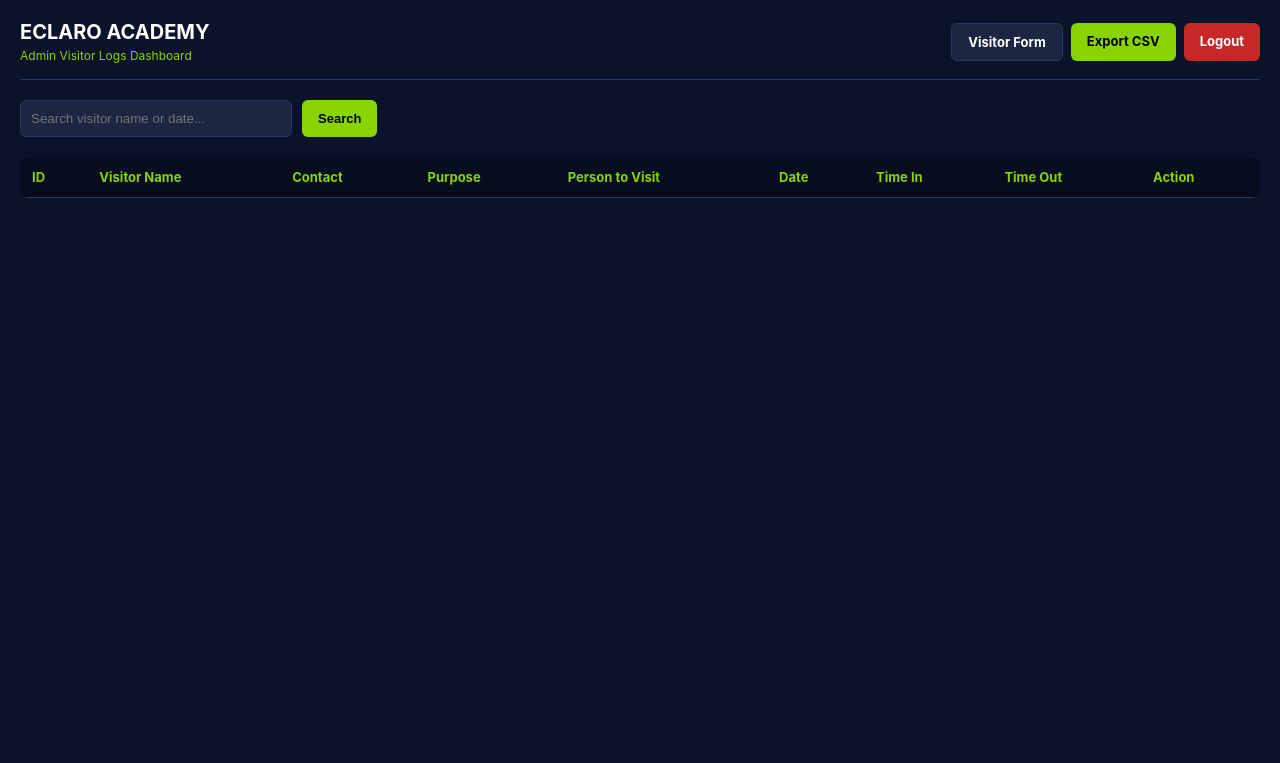
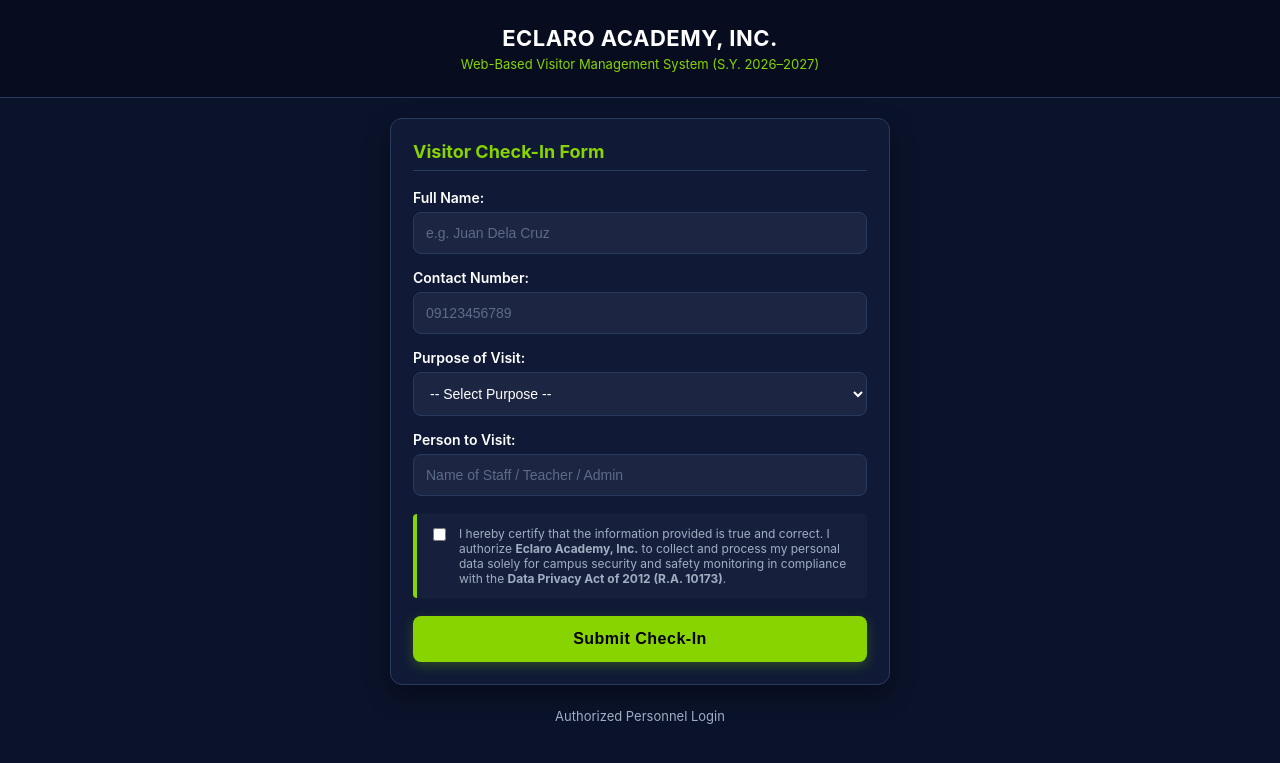
Before and after one commit to erickarcenal-hue/eclaro-visitor-system, a Flask app: page / in a window 1280 px wide. Shown: the top 763 px of the page. Run offline with Flask 3, Linux system fonts and the light colour scheme; lists and menus that the app fills with data are empty.

Commit message:
Change title and update styles for visitor registration

```diff
--- a/templates/index.html
+++ b/templates/index.html
@@ -3,7 +3,7 @@
 <head>
     <meta charset="UTF-8">
     <meta name="viewport" content="width=device-width, initial-scale=1.0">
-    <title>Eclaro Academy - Admin Dashboard</title>
+    <title>Eclaro Academy - Visitor Registration</title>
     <style>
         :root {
             --bg-dark: #0b132b;
@@ -11,138 +11,210 @@
             --input-dark: #1c2541;
             --border-blue: #2a3a5e;
             --text-main: #ffffff;
+            --text-sub: #a0aec0;
             --lime-green: #88d400;
+            --lime-hover: #76b900;
         }
 
         body {
-            font-family: -apple-system, BlinkMacSystemFont, sans-serif;
+            font-family: -apple-system, BlinkMacSystemFont, 'Segoe UI', Roboto, Helvetica, Arial, sans-serif;
             background-color: var(--bg-dark);
+            margin: 0;
+            padding: 0;
             color: var(--text-main);
-            margin: 0;
-            padding: 20px;
         }
 
         .header {
-            display: flex;
-            justify-content: space-between;
-            align-items: center;
+            background-color: #070d1f;
+            color: white;
+            padding: 25px 15px;
+            text-align: center;
             border-bottom: 1px solid var(--border-blue);
-            padding-bottom: 15px;
-            margin-bottom: 20px;
         }
 
-        h1 { font-size: 20px; margin: 0; color: var(--text-main); }
-        .sub { color: var(--lime-green); font-size: 12px; }
-
-        .actions {
-            display: flex;
-            gap: 10px;
-            margin-bottom: 20px;
+        .header h1 {
+            margin: 0;
+            font-size: 22px;
+            letter-spacing: 0.5px;
+            color: var(--text-main);
         }
 
-        input[type="text"] {
-            padding: 10px;
-            background: var(--input-dark);
+        .header p {
+            margin: 5px 0 0 0;
+            font-size: 13px;
+            color: var(--lime-green);
+        }
+
+        .container {
+            max-width: 500px;
+            margin: 20px auto;
+            padding: 0 15px;
+        }
+
+        .card {
+            background: var(--card-dark);
+            padding: 22px;
+            border-radius: 12px;
             border: 1px solid var(--border-blue);
-            color: white;
-            border-radius: 6px;
-            width: 250px;
+            box-shadow: 0 10px 25px rgba(0, 0, 0, 0.4);
+        }
+
+        .card h2 {
+            margin-top: 0;
+            margin-bottom: 18px;
+            font-size: 18px;
+            color: var(--lime-green);
+            border-bottom: 1px solid var(--border-blue);
+            padding-bottom: 8px;
+        }
+
+        .form-group {
+            margin-bottom: 15px;
+        }
+
+        .form-group label {
+            display: block;
+            margin-bottom: 6px;
+            font-weight: 600;
+            font-size: 14px;
+            color: var(--text-main);
+        }
+
+        .form-group input,
+        .form-group select {
+            width: 100%;
+            padding: 12px;
+            background-color: var(--input-dark);
+            border: 1px solid var(--border-blue);
+            border-radius: 8px;
+            box-sizing: border-box;
+            font-size: 14px;
+            color: var(--text-main);
+        }
+
+        .form-group input::placeholder {
+            color: #5c6b89;
+        }
+
+        .form-group input:focus,
+        .form-group select:focus {
+            outline: none;
+            border-color: var(--lime-green);
+            box-shadow: 0 0 8px rgba(136, 212, 0, 0.3);
+        }
+
+        .privacy-box {
+            background-color: rgba(28, 37, 65, 0.6);
+            border-left: 4px solid var(--lime-green);
+            padding: 12px;
+            margin: 18px 0;
+            border-radius: 4px;
         }
 
         .btn {
             background-color: var(--lime-green);
-            color: black;
-            padding: 10px 16px;
+            color: #000000;
+            padding: 14px 20px;
             border: none;
-            border-radius: 6px;
-            text-decoration: none;
-            font-weight: bold;
-            font-size: 13px;
-            display: inline-block;
+            border-radius: 8px;
+            cursor: pointer;
+            font-size: 16px;
+            font-weight: 800;
+            width: 100%;
+            letter-spacing: 0.5px;
+            box-shadow: 0 4px 12px rgba(136, 212, 0, 0.25);
         }
 
-        table {
-            width: 100%;
-            border-collapse: collapse;
-            background: var(--card-dark);
-            border-radius: 8px;
-            overflow: hidden;
+        .btn:hover {
+            background-color: var(--lime-hover);
         }
 
-        th, td {
-            padding: 12px;
-            text-align: left;
-            border-bottom: 1px solid var(--border-blue);
-            font-size: 13px;
+        .alert-success {
+            padding: 15px;
+            background-color: #2e7d32;
+            color: white;
+            border-radius: 8px;
+            margin-bottom: 15px;
+            text-align: center;
+            font-weight: 500;
         }
 
-        th { background: #070d1f; color: var(--lime-green); }
+        .login-link {
+            text-align: center;
+            margin-top: 20px;
+            margin-bottom: 30px;
+        }
 
-        .status-active { color: #ffb703; font-weight: bold; }
-        .status-out { color: #a0aec0; }
+        .login-link a {
+            color: var(--text-sub);
+            font-size: 13px;
+            text-decoration: none;
+        }
+
+        .login-link a:hover {
+            color: var(--lime-green);
+        }
     </style>
 </head>
 <body>
 
     <div class="header">
-        <div>
-            <h1>ECLARO ACADEMY</h1>
-            <span class="sub">Admin Visitor Logs Dashboard</span>
+        <h1>ECLARO ACADEMY, INC.</h1>
+        <p>Web-Based Visitor Management System (S.Y. 2026–2027)</p>
+    </div>
+
+    <div class="container">
+        <div class="card">
+            <h2>Visitor Check-In Form</h2>
+
+            {% if success %}
+                <div class="alert-success">{{ msg }}</div>
+                <a href="/" class="btn" style="display: block; text-align: center; text-decoration: none; box-sizing: border-box;">Register Another Visitor</a>
+            {% else %}
+                <form action="/" method="POST">
+                    <div class="form-group">
+                        <label>Full Name:</label>
+                        <input type="text" name="full_name" required placeholder="e.g. Juan Dela Cruz">
+                    </div>
+
+                    <div class="form-group">
+                        <label>Contact Number:</label>
+                        <input type="tel" name="contact_no" required placeholder="09123456789">
+                    </div>
+
+                    <div class="form-group">
+                        <label>Purpose of Visit:</label>
+                        <select name="purpose" required>
+                            <option value="">-- Select Purpose --</option>
+                            <option value="Parent-Teacher Conference (PTC)">Parent-Teacher Conference (PTC)</option>
+                            <option value="Inquiry / Enrollment">Inquiry / Enrollment</option>
+                            <option value="Official Business / Staff Meeting">Official Business / Staff Meeting</option>
+                            <option value="Delivery / Vendor">Delivery / Vendor</option>
+                            <option value="Others">Others</option>
+                        </select>
+                    </div>
+
+                    <div class="form-group">
+                        <label>Person to Visit:</label>
+                        <input type="text" name="person_to_visit" required placeholder="Name of Staff / Teacher / Admin">
+                    </div>
+
+                    <div class="privacy-box">
+                        <label style="font-weight: normal; font-size: 12px; display: flex; gap: 10px; align-items: flex-start; margin: 0; color: var(--text-sub);">
+                            <input type="checkbox" name="privacy_consent" value="YES" required style="width: auto; margin-top: 2px;">
+                            <span>I hereby certify that the information provided is true and correct. I authorize <strong>Eclaro Academy, Inc.</strong> to collect and process my personal data solely for campus security and safety monitoring in compliance with the <strong>Data Privacy Act of 2012 (R.A. 10173)</strong>.</span>
+                        </label>
+                    </div>
+
+                    <button type="submit" class="btn">Submit Check-In</button>
+                </form>
+            {% endif %}
         </div>
-        <div style="display: flex; gap: 8px;">
-            <a href="/" class="btn" style="background:#1c2541; color:white; border:1px solid #2a3a5e;">Visitor Form</a>
-            <a href="/export_csv" class="btn">Export CSV</a>
-            <a href="/logout" class="btn" style="background:#c62828; color:white;">Logout</a>
+
+        <div class="login-link">
+            <a href="/login">Authorized Personnel Login</a>
         </div>
     </div>
 
-    <form method="GET" action="/admin" class="actions">
-        <input type="text" name="search" placeholder="Search visitor name or date..." value="{{ search }}">
-        <button type="submit" class="btn">Search</button>
-    </form>
-
-    <table>
-        <thead>
-            <tr>
-                <th>ID</th>
-                <th>Visitor Name</th>
-                <th>Contact</th>
-                <th>Purpose</th>
-                <th>Person to Visit</th>
-                <th>Date</th>
-                <th>Time In</th>
-                <th>Time Out</th>
-                <th>Action</th>
-            </tr>
-        </thead>
-        <tbody>
-            {% for log in logs %}
-            <tr>
-                <td>{{ log[0] }}</td>
-                <td><strong>{{ log[1] }}</strong></td>
-                <td>{{ log[2] }}</td>
-                <td>{{ log[3] }}</td>
-                <td>{{ log[4] }}</td>
-                <td>{{ log[5] }}</td>
-                <td>{{ log[6] }}</td>
-                <td>
-                    {% if log[7] == 'ON CAMPUS' %}
-                        <span class="status-active">ON CAMPUS</span>
-                    {% else %}
-                        <span class="status-out">{{ log[7] }}</span>
-                    {% endif %}
-                </td>
-                <td>
-                    {% if log[7] == 'ON CAMPUS' %}
-                        <a href="/checkout/{{ log[0] }}" class="btn" style="padding:4px 8px; font-size:11px;">Check-Out</a>
-                    {% else %}
-                        -
-                    {% endif %}
-                </td>
-            </tr>
-            {% endfor %}
-        </tbody>
-    </table>
-
 </body>
 </html>
```
